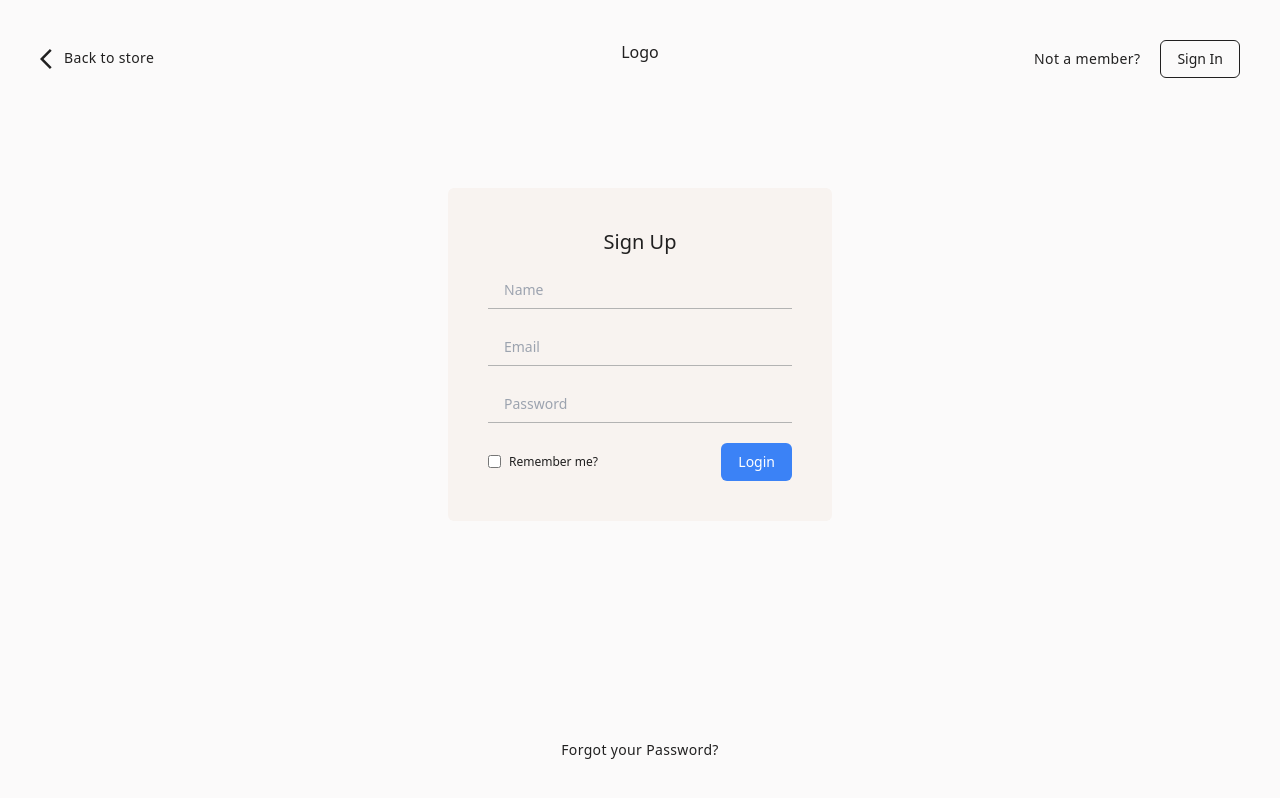
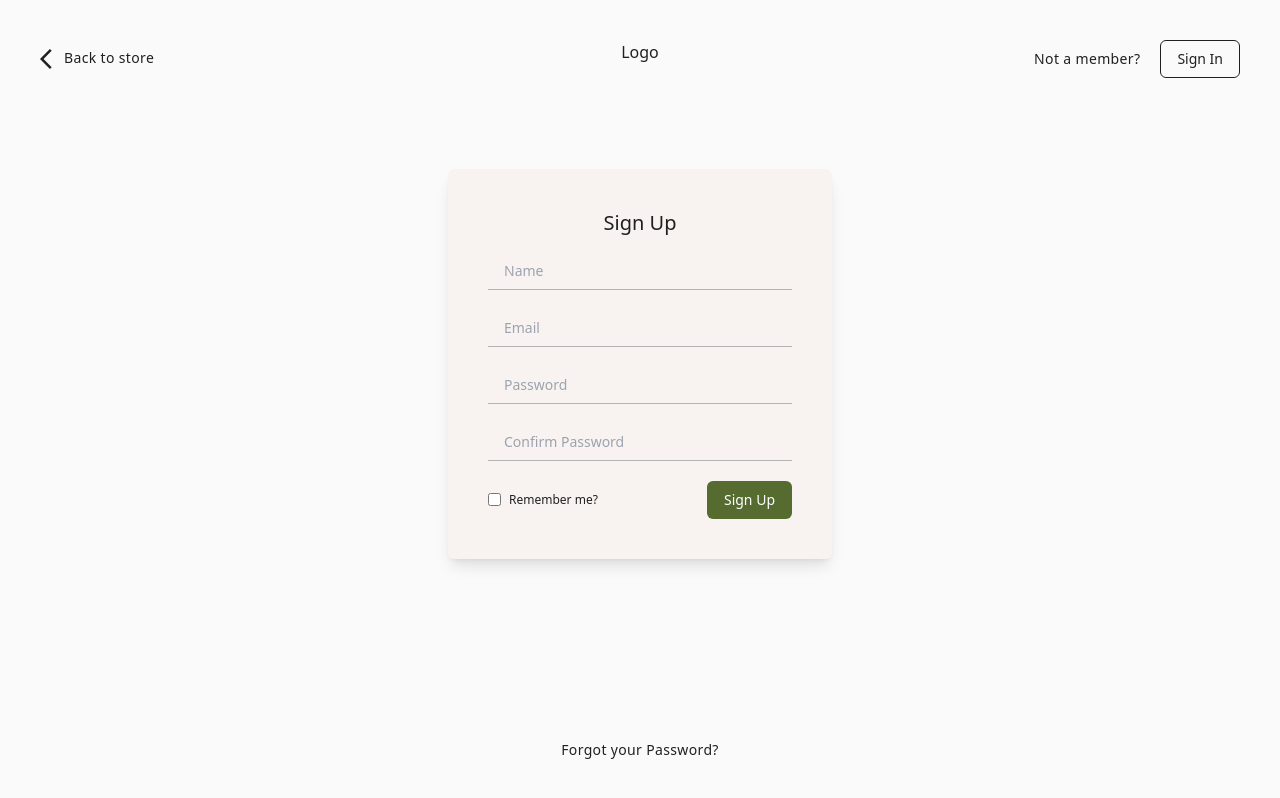
Before and after one commit to nwaliaez/eCommerce, a Next.js app in the folder frontend/: page /signup in a window 1280 px wide. Built offline with nearby package versions, Linux system fonts and the light colour scheme.

Commit message:
Complete signup form

```diff
--- a/frontend/src/app/globals.css
+++ b/frontend/src/app/globals.css
@@ -9,6 +9,7 @@
     --text-info: #b3b3b3;
     --card-bg-primary: #f2f3f5;
     --card-bg-secondary: #f8f3f0;
+    --button-bg-secondary: #556b2f;
 }
 
 body {
--- a/frontend/src/app/signup/page.tsx
+++ b/frontend/src/app/signup/page.tsx
@@ -6,20 +6,35 @@ import Link from 'next/link';
 import { FC } from 'react';
 import { useForm, SubmitHandler } from 'react-hook-form';
 import { ToastContainer, toast } from 'react-toastify';
+import { zodResolver } from '@hookform/resolvers/zod';
+import { z } from 'zod';
+
+const schema = z
+    .object({
+        name: z.string().min(1, { message: 'Name is required' }),
+        email: z.string().email({ message: 'Please enter a valid Email' }),
+        password: z.string().min(8),
+        confirmPassword: z.string(),
+    })
+    .refine((data) => data.password === data.confirmPassword, {
+        message: "Passwords don't match",
+        path: ['confirmPassword'],
+    });
 
 interface pageProps {}
 export interface IForm {
     name: string;
     email: string;
     password: string;
+    confirmPassword: string;
 }
 const Signup: FC<pageProps> = ({}) => {
     const {
         register,
         handleSubmit,
         formState: { errors },
-    } = useForm<IForm>();
-    console.log(errors);
+    } = useForm<IForm>({ resolver: zodResolver(schema) });
+
     const onSubmit: SubmitHandler<IForm> = (data) => {
         fetch('/api/auth/signup', {
             method: 'POST',
@@ -59,7 +74,7 @@ const Signup: FC<pageProps> = ({}) => {
                 </div>
             </div>
 
-            <div className="flex flex-col gap-4 items-center bg-cardSecondary rounded-md w-96 p-10">
+            <div className="flex flex-col gap-4 items-center bg-cardSecondary rounded-md shadow-lg w-96 p-10">
                 <Text variant="price" className="inline-block max-w-max">
                     Sign Up
                 </Text>
@@ -71,9 +86,7 @@ const Signup: FC<pageProps> = ({}) => {
                         <Input
                             variant="underLine"
                             placeholder="Name"
-                            register={register('name', {
-                                required: 'Name is required',
-                            })}
+                            register={register('name')}
                         />
                         {errors.name?.message && (
                             <Text variant="error" className="ml-2 mt-2">
@@ -82,40 +95,60 @@ const Signup: FC<pageProps> = ({}) => {
                         )}
                     </div>
 
+                    <div>
                         <Input
                             variant="underLine"
                             placeholder="Email"
-                        register={register('name', {
-                            required: 'Email is required',
-                        })}
+                            register={register('email')}
                         />
                         {errors.email?.message && (
                             <Text variant="error" className="ml-2 mt-2">
                                 {errors.email?.message}
                             </Text>
                         )}
+                    </div>
 
+                    <div>
                         <Input
                             variant="underLine"
                             type="password"
                             placeholder="Password"
-                        register={register('name', {
-                            required: 'Password is required',
-                        })}
+                            register={register('password')}
                         />
                         {errors.password?.message && (
                             <Text variant="error" className="ml-2 mt-2">
                                 {errors.password?.message}
                             </Text>
                         )}
+                    </div>
+
+                    <div>
+                        <Input
+                            variant="underLine"
+                            type="password"
+                            placeholder="Confirm Password"
+                            register={register('confirmPassword')}
+                        />
+                        {errors.confirmPassword?.message && (
+                            <Text variant="error" className="ml-2 mt-2">
+                                {errors.confirmPassword?.message}
+                            </Text>
+                        )}
+                    </div>
+
                     <div className="flex justify-between">
                         <Text
                             variant="description"
                             className="flex cursor-default gap-2 items-center"
                         >
-                            <input type="checkbox"></input>Remember me?
+                            <input type="checkbox" id="rememberMe"></input>
+                            <label htmlFor="rememberMe">Remember me?</label>
                         </Text>
-                        <Button type="submit" variant="primary" title="Login" />
+                        <Button
+                            type="submit"
+                            variant="primary"
+                            title="Sign Up"
+                        />
                     </div>
                 </form>
             </div>
--- a/frontend/src/components/ui/Button.tsx
+++ b/frontend/src/components/ui/Button.tsx
@@ -7,10 +7,11 @@ const buttonVariants = cva(['border', 'rounded-md', 'max-w-max'], {
     variants: {
         variant: {
             primary: [
-                'bg-blue-500',
+                'bg-buttonSecondary',
                 'text-white',
                 'border-transparent',
-                'hover:bg-blue-600',
+                'duration-300',
+                'hover:-translate-y-1',
             ],
             outline: ['bg-transparent', 'text-primary', 'border-primary'],
         },
--- a/frontend/src/components/ui/Input.tsx
+++ b/frontend/src/components/ui/Input.tsx
@@ -2,7 +2,6 @@ import { InputHTMLAttributes } from 'react';
 import { FC } from 'react';
 import { VariantProps, cva } from 'class-variance-authority';
 import { cn } from '../../utils/utils';
-import { IForm } from '@/app/signup/page';
 
 const inputVariants = cva(['w-full', 'outline-0'], {
     variants: {
@@ -39,6 +38,7 @@ interface InputProps
 const Input: FC<InputProps> = ({
     title,
     className,
+    type,
     sizes,
     variant,
     register,
@@ -48,6 +48,7 @@ const Input: FC<InputProps> = ({
         <>
             <input
                 {...(register ?? {})}
+                type={type ?? 'text'}
                 {...props}
                 className={cn(inputVariants({ variant, sizes, className }))}
             >
--- a/frontend/tailwind.config.js
+++ b/frontend/tailwind.config.js
@@ -11,6 +11,7 @@ module.exports = {
                 primary: 'var(--background-primary)',
                 cardPrimary: 'var(--card-bg-primary)',
                 cardSecondary: 'var(--card-bg-secondary)',
+                buttonSecondary: 'var(--button-bg-secondary)',
             },
             colors: {
                 primary: 'var(--text-primary)',
```
Lines whose indentation alone changed are shown as unchanged.
